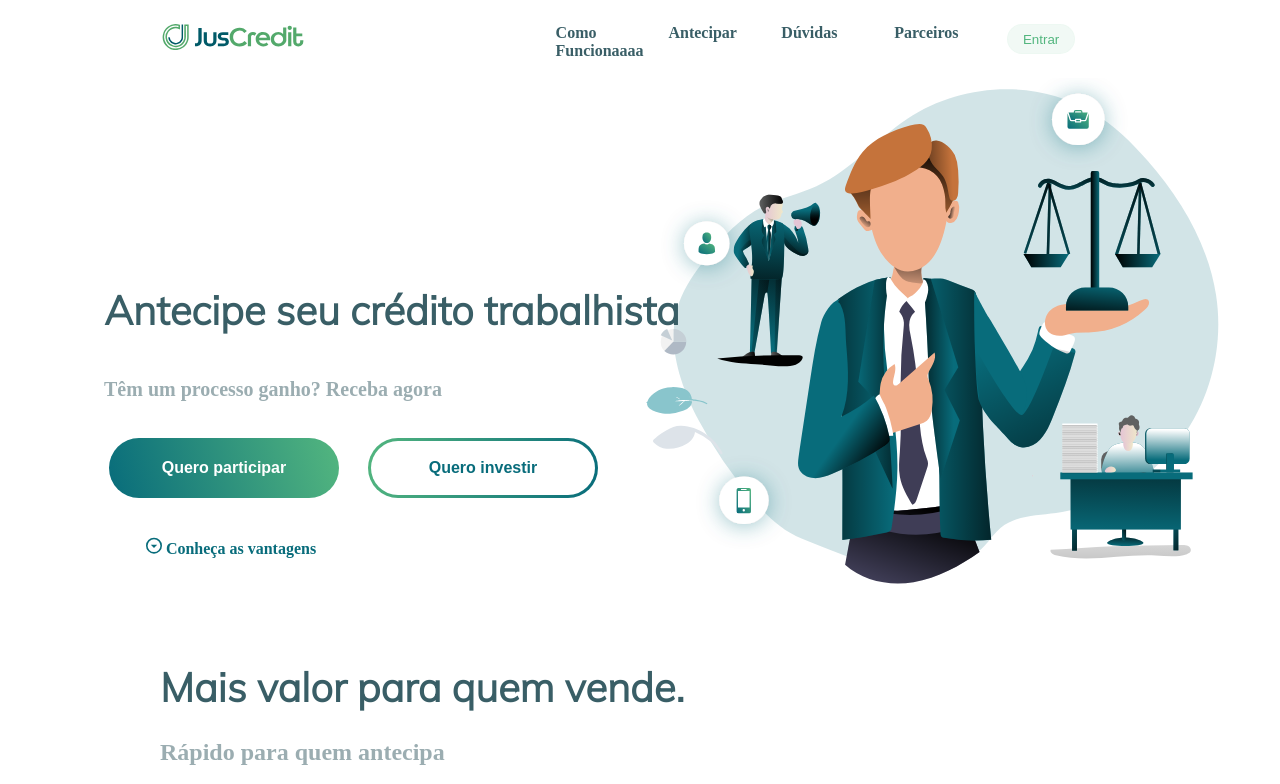
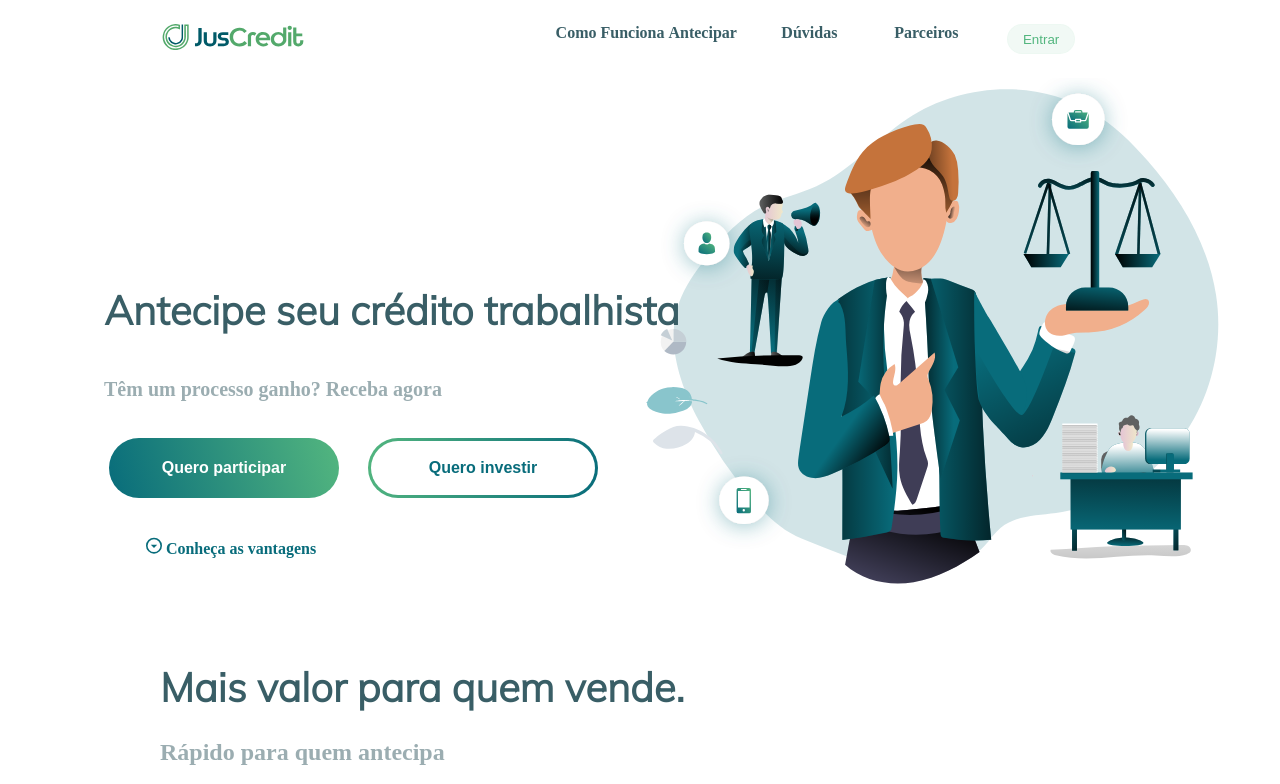
Before and after one commit to thaisdalima/juscredit-web, a Next.js app: page / in a window 1280 px wide. Shown: the top 784 px of the page. Built offline with nearby package versions, Linux system fonts and the light colour scheme; a web font is replaced by a local one.

Commit message:
Correção

```diff
--- a/components/Header/Header.tsx
+++ b/components/Header/Header.tsx
@@ -20,7 +20,7 @@ const Header = () => {
                 <div className="link-container">
 
                     <Link href="/">
-                        <a className="link-container">Como Funcionaaaa</a>
+                        <a className="link-container">Como Funciona</a>
                     </Link>
                     <Link href="/antecipar">
                         <a className="link-container">Antecipar</a>
```
